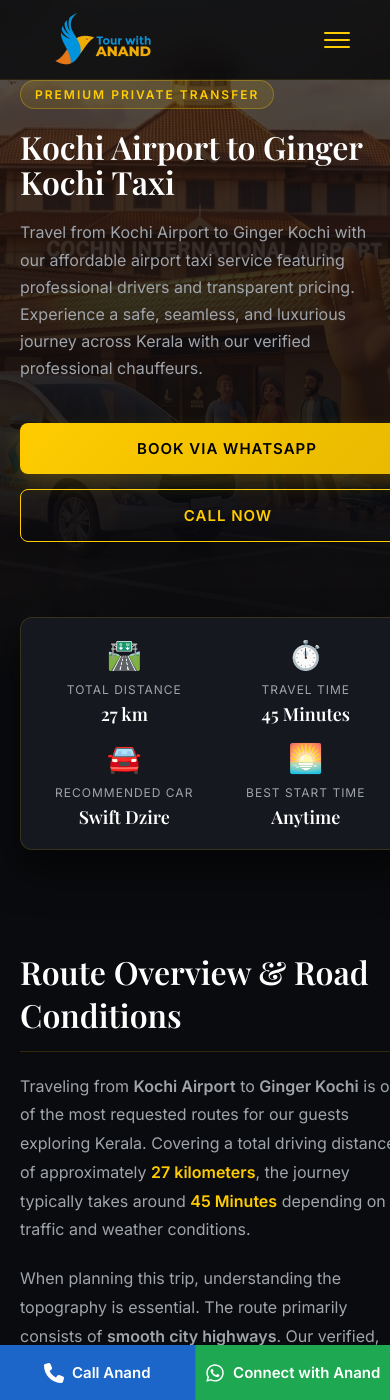
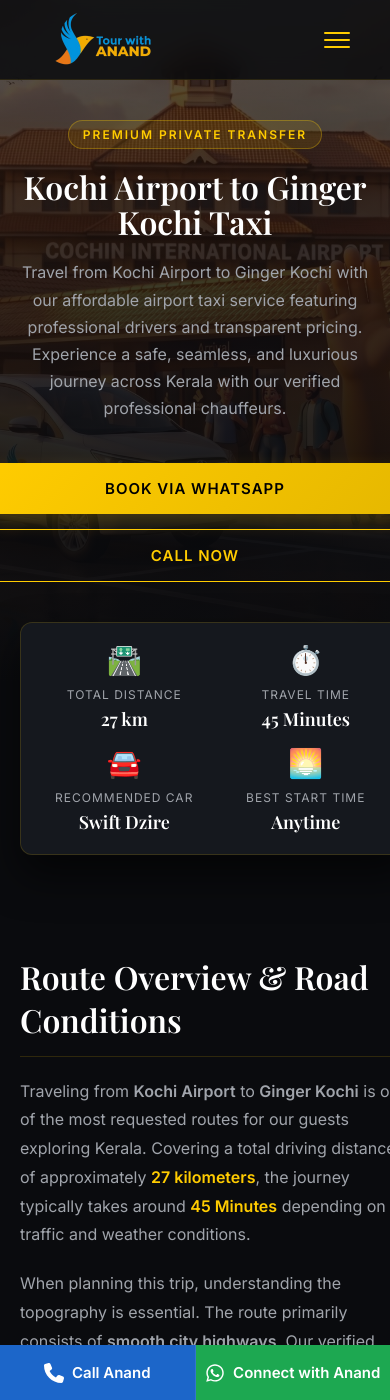
Before and after one commit to tourwithanand/tourwithanand-com, a Jekyll site: the page built from _taxi_routes/kochi-airport-to-ginger-kochi-taxi.md, in a window 390 px wide and 1400 px high. Built offline with Jekyll 4.4.1, drawn with Linux system fonts in a browser that asks for light colours.

Commit message:
Applied new premium HTML layout and regenerated all taxi route pages

```diff
--- a/_layouts/taxi_page.html
+++ b/_layouts/taxi_page.html
@@ -129,20 +129,23 @@
 
   .tp-hero {
     position: relative;
-    width: 100vw;
+    width: 100%;
     min-height: 85vh;
     display: flex;
     align-items: center;
-    padding-top: 100px; /* Accounts for fixed luxury-header from default.html */
+    padding-top: 100px;
     overflow: hidden;
   }
 
+  /* Full-width responsive image for both Mobile and PC */
   .tp-hero-bg {
     position: absolute;
-    inset: 0;
+    top: 0;
+    left: 0;
     width: 100%;
     height: 100%;
     object-fit: cover;
+    object-position: center;
     z-index: 1;
     opacity: 0.5;
   }
@@ -190,6 +193,11 @@
     margin-bottom: 40px;
   }
 
+  .tp-hero-buttons {
+    display: flex;
+    gap: 15px;
+  }
+
   .tp-btn {
     display: inline-flex;
     align-items: center;
@@ -222,7 +230,6 @@
     background: transparent;
     color: var(--tp-gold);
     border: 1px solid var(--tp-gold);
-    margin-left: 15px;
   }
 
   .tp-btn-outline:hover {
@@ -370,7 +377,7 @@
     line-height: 1.5;
   }
 
-  /* Fleet Grid */
+  /* Fleet Grid with Car Images */
   .tp-fleet-grid {
     display: grid;
     grid-template-columns: repeat(auto-fit, minmax(250px, 1fr));
@@ -391,6 +398,18 @@
     transform: translateY(-5px);
     background: var(--tp-bg-elevated);
     border-color: var(--tp-gold);
+  }
+
+  .tp-car-img {
+    width: 100%;
+    height: 120px;
+    object-fit: contain;
+    margin-bottom: 15px;
+    transition: transform 0.3s ease;
+  }
+
+  .tp-car-card:hover .tp-car-img {
+    transform: scale(1.1);
   }
 
   .tp-car-card h4 {
@@ -500,14 +519,41 @@
     .tp-stats-grid { grid-template-columns: repeat(2, 1fr); }
   }
 
+  /* --- MOBILE SPECIFIC FIXES --- */
   @media (max-width: 768px) {
-    .tp-hero { min-height: auto; padding-top: 80px; padding-bottom: 120px; }
-    .tp-title { font-size: 32px; }
-    .tp-btn { width: 100%; margin: 0 0 15px 0; }
-    .tp-btn-outline { margin-left: 0; }
-    .tp-stats-grid { grid-template-columns: 1fr 1fr; gap: 15px; padding: 20px; }
-    .tp-stat-value { font-size: 18px; }
-    .tp-section { padding: 50px 0; }
+    .tp-hero {
+      min-height: auto;
+      padding-top: 120px; /* Clears mobile header */
+      padding-bottom: 100px;
+    }
+    .tp-hero-content {
+      text-align: center; /* Centers all text on mobile */
+    }
+    .tp-title {
+      font-size: 32px;
+      text-align: center;
+    }
+    .tp-desc {
+      text-align: center;
+    }
+    .tp-hero-buttons {
+      flex-direction: column;
+      align-items: center;
+    }
+    .tp-btn {
+      width: 100%;
+    }
+    .tp-stats-grid {
+      grid-template-columns: 1fr 1fr;
+      gap: 15px;
+      padding: 20px;
+    }
+    .tp-stat-value {
+      font-size: 18px;
+    }
+    .tp-section {
+      padding: 50px 0;
+    }
   }
 </style>
 
@@ -515,10 +561,8 @@
 
   <!-- Hero Section -->
   <section class="tp-hero">
-    <picture>
-      <source media="(max-width: 768px)" srcset="/Mobile%20Hero%20Airprot.jpg">
-      <img src="/Hero%20Image.png" alt="Premium private taxi from {{ page.from_location }} to {{ page.to_location }}" class="tp-hero-bg" loading="eager">
-    </picture>
+    <!-- Uses single image perfectly scaled for PC & Mobile -->
+    <img src="/Mobile%20Hero%20Airprot.jpg" alt="Premium private taxi from {{ page.from_location }} to {{ page.to_location }}" class="tp-hero-bg" loading="eager">
     <div class="tp-hero-overlay"></div>
 
     <div class="tp-container-inner tp-hero-content">
@@ -526,7 +570,7 @@
       <h1 class="tp-title">{{ page.from_location }} to {{ page.to_location }} Taxi</h1>
       <p class="tp-desc">{{ page.unique_desc }} Experience a safe, seamless, and luxurious journey across Kerala with our verified professional chauffeurs.</p>
 
-      <div>
+      <div class="tp-hero-buttons">
         <a href="https://wa.me/919400620615?text=Hello%20Anand,%20I%20want%20to%20book%20a%20taxi%20from%20{{ page.from_location | url_encode }}%20to%20{{ page.to_location | url_encode }}.%20Please%20share%20the%20quote." class="tp-btn tp-btn-primary" target="_blank">Book via WhatsApp</a>
         <a href="tel:+919400620615" class="tp-btn tp-btn-outline">Call Now</a>
       </div>
@@ -641,6 +685,7 @@
 
       <div class="tp-fleet-grid">
         <div class="tp-car-card">
+          <img src="/Swift%20Dzire.png" alt="Swift Dzire Cab" class="tp-car-img" onerror="this.style.display='none'">
           <h4>Swift Dzire / Etios</h4>
           <span class="tp-car-type">Premium Sedan</span>
           <ul class="tp-car-features">
@@ -651,6 +696,7 @@
         </div>
 
         <div class="tp-car-card">
+          <img src="/Maruti%20Ertiga.png" alt="Maruti Ertiga Cab" class="tp-car-img" onerror="this.style.display='none'">
           <h4>Maruti Ertiga</h4>
           <span class="tp-car-type">Family MUV</span>
           <ul class="tp-car-features">
@@ -661,6 +707,7 @@
         </div>
 
         <div class="tp-car-card" style="border-color: var(--tp-gold); background: var(--tp-bg-elevated);">
+          <img src="/Toyota%20Innova%20Crysta.png" alt="Toyota Innova Crysta Cab" class="tp-car-img" onerror="this.style.display='none'">
           <h4>Innova Crysta</h4>
           <span class="tp-car-type">Luxury SUV (Recommended)</span>
           <ul class="tp-car-features">
@@ -671,6 +718,7 @@
         </div>
 
         <div class="tp-car-card">
+          <img src="/Force%20Urbania.png" alt="Force Urbania Luxury Coach" class="tp-car-img" onerror="this.style.display='none'">
           <h4>Force Urbania</h4>
           <span class="tp-car-type">VIP Luxury Coach</span>
           <ul class="tp-car-features">
```
